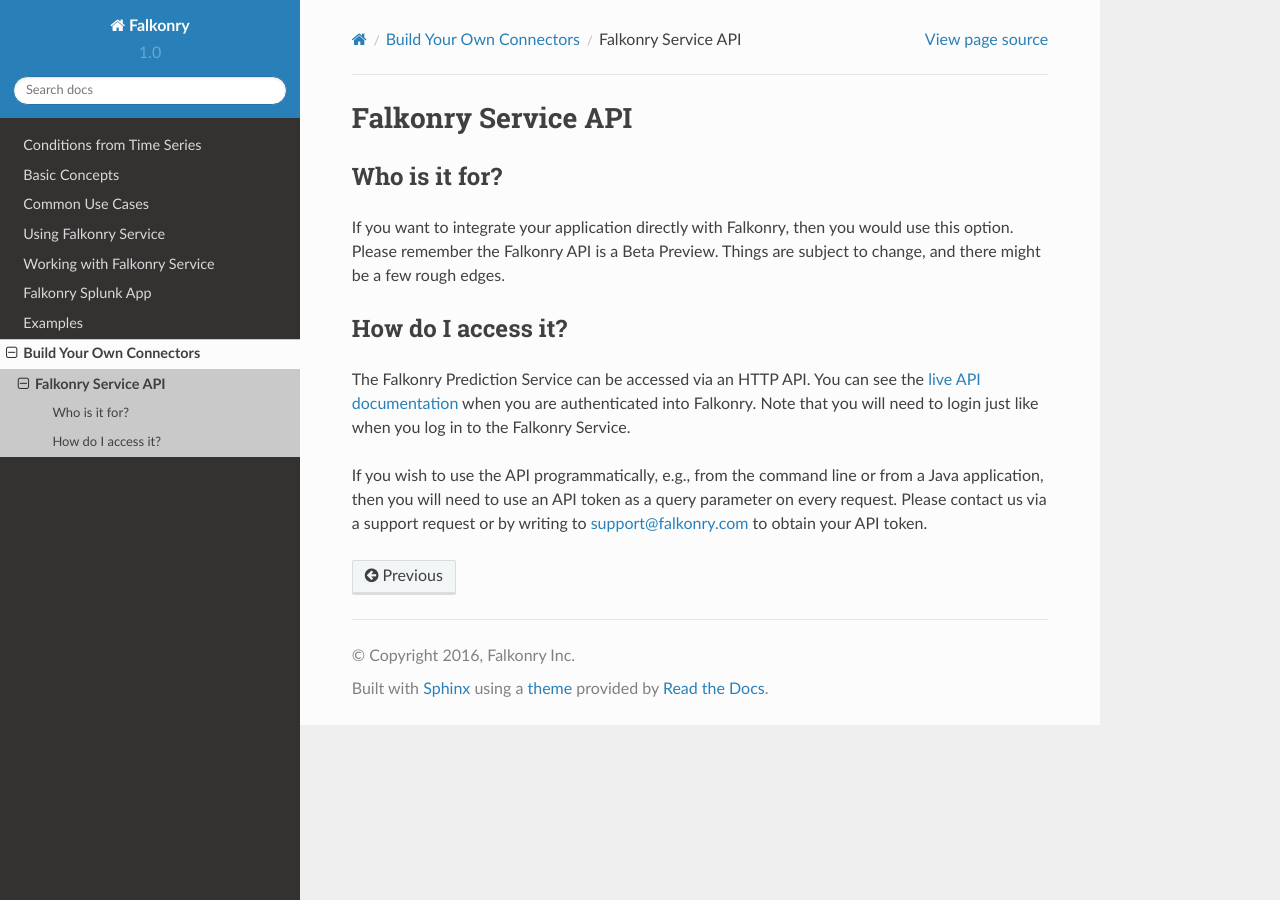
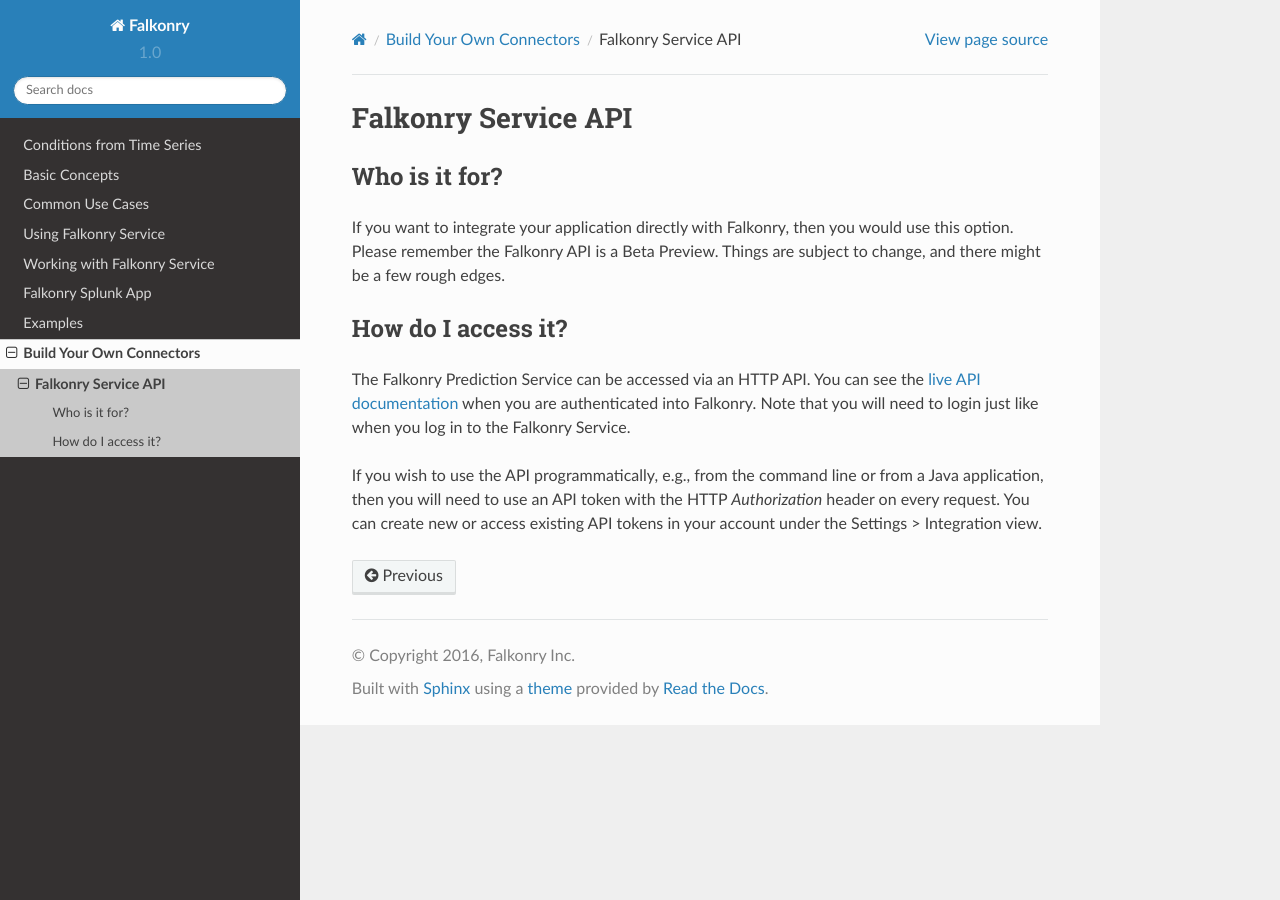
Before and after one commit to suhas-mehta/support, a Sphinx documentation site: the page built from docs/connector/api.rst, in a window 1280 px wide. Built offline with Sphinx 7.4.7 and the Read the Docs theme 2.0.0, drawn with Linux system fonts in a browser that asks for light colours.

Commit message:
Updated token information

```diff
--- a/docs/connector/api.rst
+++ b/docs/connector/api.rst
@@ -15,6 +15,5 @@
 into Falkonry. Note that you will need to login just like when you log in to the Falkonry Service.
 
 If you wish to use the API programmatically, e.g., from the command line or from a Java
-application, then you will need to use an API token as a query parameter on every request.
-Please contact us via a support request or by writing to `support@falkonry.com <mailto:support@falkonry.com>`_
-to obtain your API token.
+application, then you will need to use an API token with the HTTP `Authorization` header on every request.
+You can create new or access existing API tokens in your account under the Settings > Integration view.
```
